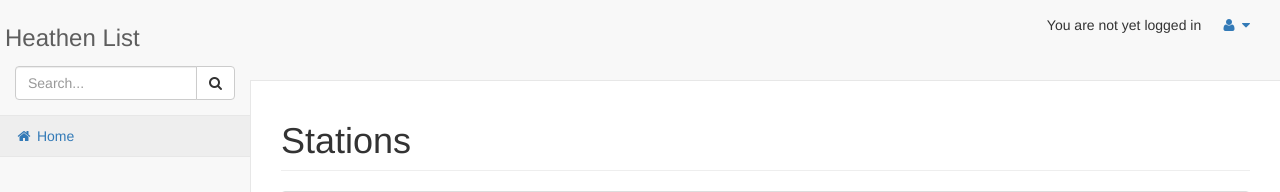
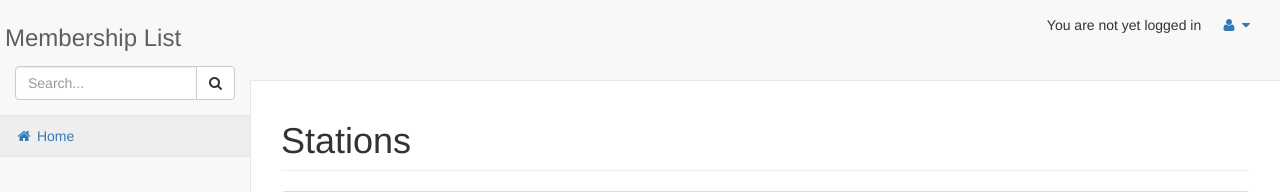
Before and after one commit to boyombo/django-stations, a Django app: page /station/ in a window 1280 px wide. Shown: the top 192 px of the page. Run offline with Django 3.2, Linux system fonts and the light colour scheme; data that the repository does not hold is empty; parts of the project's set-up code (start-up, migrations or seed data) failed here and were passed over; some libraries are stand-ins or nearby versions.

Commit message:
templates/

```diff
--- a/stations/templates/base.html
+++ b/stations/templates/base.html
@@ -58,7 +58,7 @@
                     <span class="icon-bar"></span>
                     <span class="icon-bar"></span>
                 </button>
-                <a class="navbar-brand" class="pull-left" href="/"><h3>{% block top-header %}Heathen List{% endblock %}</h3></a>
+                <a class="navbar-brand" class="pull-left" href="/"><h3>{% block top-header %}Membership List{% endblock %}</h3></a>
             </div>
             <!-- /.navbar-header -->
             <ul class="nav navbar-top-links navbar-right">
```
